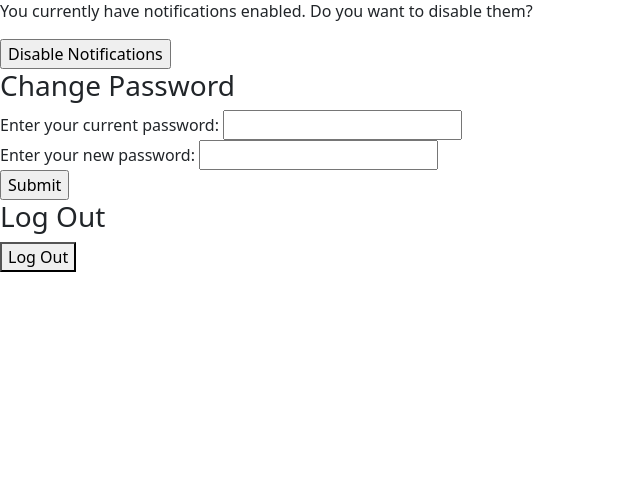
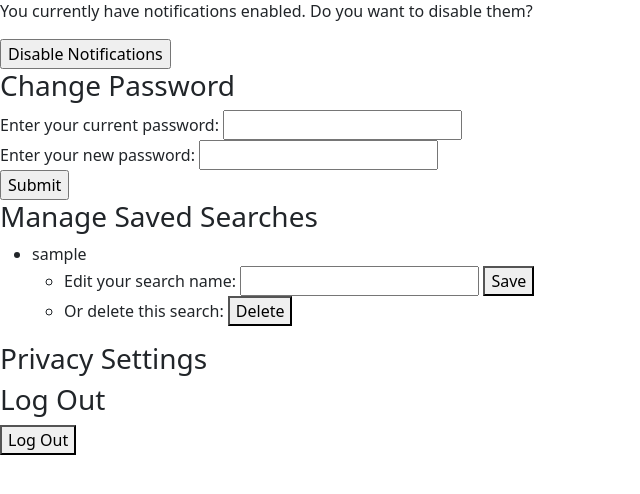
Before and after one commit to kieracox/hb_capstone_project, a Flask app: page /settings in a window 1280 px wide. Shown: the part 155-649 px from the top of the page, without its empty margins (0-640 px from the left). Run offline with Flask 2, Linux system fonts and the light colour scheme; the visitor is signed in with stand-in values (Sample User, id 1); tables that the repository leaves empty hold one stand-in row (values such as "Sample post"); data that the repository does not hold is empty; some libraries are stand-ins or nearby versions.

Commit message:
Manage saved searches

```diff
--- a/crud.py
+++ b/crud.py
@@ -2,6 +2,7 @@
 
 from model import db, JobSeeker, Recruiter, Role, RoleSkill, JobSeekerSkill, JobSeekerRoleType, JobSeekerConnectionRequest, RecruiterConnectionRequest, JobSeekerNotificaton, RecruiterNotification, JobSeekerSavedSearch, RecruiterSavedSearch, connect_to_db
 from datetime import datetime
+from sqlalchemy import asc
 
 def create_job_seeker(email, password, fname='', lname='',
                       linkedin='', github='', location='', yoe=0, desired_salary=0,
@@ -326,9 +327,9 @@ def create_saved_search(user_type, id, nickname=None, params=None):
 def get_saved_searches(user_type, user_id):
     """Get a user's saved searches."""
     if user_type == "job_seeker":
-        return JobSeekerSavedSearch.query.filter(JobSeekerSavedSearch.js_id == user_id).all()
+        return JobSeekerSavedSearch.query.filter(JobSeekerSavedSearch.js_id == user_id).order_by(asc(JobSeekerSavedSearch.id)).all()
     else:
-        return RecruiterSavedSearch.query.filter(RecruiterSavedSearch.rec_id == user_id).all()
+        return RecruiterSavedSearch.query.filter(RecruiterSavedSearch.rec_id == user_id).order_by(asc(RecruiterSavedSearch.id)).all()
 
 def get_search_by_name(user_type, user_id, nickname):
     """Get a user's saved searches by their nickname."""
@@ -337,6 +338,25 @@ def get_search_by_name(user_type, user_id, nickname):
     else:
         return RecruiterSavedSearch.query.filter(RecruiterSavedSearch.search_nickname == nickname, RecruiterSavedSearch.rec_id == user_id).first()
 
+def get_search_by_id(user_type, search_id):
+    """Get a user's saved searches by their id."""
+    if user_type == "job_seeker":
+        return JobSeekerSavedSearch.query.filter(JobSeekerSavedSearch.id == search_id).first()
+    else:
+        return RecruiterSavedSearch.query.filter(RecruiterSavedSearch.id == search_id).first()
+
+def edit_saved_search(search, new_search_name):
+    """Edit a saved search."""
+    search.search_nickname = new_search_name
+    db.session.commit()
+
+def delete_saved_search(user_type, search_id):
+    """Delete a saved search."""
+    search = get_search_by_id(user_type, search_id)
+    db.session.delete(search)
+    db.session.commit()
+
+
 
 if __name__ == '__main__':
     from server import app
--- a/model.py
+++ b/model.py
@@ -273,7 +273,7 @@ class RecruiterSavedSearch(db.Model):
     user = db.relationship("Recruiter", back_populates="saved_searches")
 
     def __repr__(self):
-        return f"Saved search id={self.id} for user {self.js_id}"
+        return f"Saved search id={self.id} for user {self.rec_id}"
 
 def connect_to_db(flask_app, db_uri="postgresql:///jobs", echo=False):
     flask_app.config["SQLALCHEMY_DATABASE_URI"] = db_uri
--- a/server.py
+++ b/server.py
@@ -144,10 +144,12 @@ def show_settings():
     user_type = session.get("user_type")
     if user_type == "job_seeker":
         user = crud.get_js_by_email(session["user_email"])
-        return render_template("settings.html", user=user)
+        saved_searches = crud.get_saved_searches(user_type, user.id)
+        return render_template("settings.html", user=user, saved_searches=saved_searches)
     else:
         user = crud.get_recruiter_by_email(session["user_email"])
-        return render_template("settings.html", user=user)
+        saved_searches = crud.get_saved_searches(user_type, user.id)
+        return render_template("settings.html", user=user, saved_searches=saved_searches)
 
 @app.route("/set_notifications", methods=["GET", "POST"])
 def update_notifications():
@@ -155,8 +157,10 @@ def update_notifications():
     user_type = session.get("user_type")
     if user_type == "job_seeker":
         user = crud.get_js_by_email(session["user_email"])
+        saved_searches = crud.get_saved_searches(user_type, user.id)
     else:
         user = crud.get_recruiter_by_email(session["user_email"])
+        saved_searches = crud.get_saved_searches(user_type, user.id)
     if request.method == 'POST':
         if request.form.get('enable_notifications'):
             user.notifications_enabled = True
@@ -166,7 +170,7 @@ def update_notifications():
             user.notifications_enabled = False
             db.session.commit()
             flash('Notifications have been disabled.')
-    return render_template('settings.html', user=user)
+    return render_template('settings.html', user=user, saved_searches=saved_searches)
 
 @app.route("/change_password", methods=["POST"])
 def change_password():
@@ -521,8 +525,6 @@ def js_search_results():
     user = crud.get_js_by_email(session["user_email"])
     user_dict = user.to_dict()
 
-    print("SEARCH PARAMS:", request.args)
-
     role_type = request.args.get("role_type")
     level = request.args.get("level")
     location = request.args.get("location")
@@ -644,27 +646,48 @@ def run_saved_search():
         """Run a saved search."""
         user_type = session.get("user_type")
         user_email = session.get("user_email")
+        saved_search_name = request.args.get("saved_searches")
+
+        if saved_search_name == "None":
+            flash("Please select a saved search.")
+            return redirect("/new_search")
 
         if user_type == "job_seeker":
             user = crud.get_js_by_email(user_email)
-            print(user.id)
-            saved_search_name = request.args.get("saved_searches")
-            print("Request Args:", request.args)
-            print("Saved Search Name:", saved_search_name)
             saved_search = crud.get_search_by_name("job_seeker", user.id, saved_search_name)
-            print("SAVED SEARCH", saved_search)
             search_params = saved_search.search_params
-            print("Search Parameters:", search_params)
             session["search_params"] = search_params
-            print("Session:", session)
             return render_template("js_saved_search_results.html", search_params=json.dumps(search_params), user=user)
         else:
             user = crud.get_recruiter_by_email(user_email)
-            saved_search_name = request.args.get("saved_searches")
             saved_search = crud.get_search_by_name("recruiter", user.id, saved_search_name)
             search_params = saved_search.search_params
             session["search_params"] = search_params
             return render_template("rec_saved_search_results.html", search_params=json.dumps(search_params), user=user)
+
+@app.route("/edit_saved_search/<int:search_id>", methods=["PUT"])
+def edit_search(search_id):
+    """Edit a saved search."""
+    new_name = request.json.get("newNickname")
+    user_type = session.get("user_type")
+    search = crud.get_search_by_id(user_type, search_id)
+
+    crud.edit_saved_search(search, new_name)
+    db.session.commit()
+    response = {"success": True}
+    return jsonify(response)
+
+@app.route("/delete_saved_search/<int:search_id>", methods=["DELETE"])
+def delete_search(search_id):
+    """Delete a saved search."""
+    print(f"deleting search with id {search_id}")
+    user_type = session.get("user_type")
+    crud.delete_saved_search(user_type, search_id)
+    db.session.commit()
+    response = {"success": True}
+    return jsonify(response)
+
+
 
 
 @app.route("/send_connect", methods=["POST"])
--- /dev/null
+++ b/static/updateSavedSearch.js
@@ -0,0 +1,50 @@
+const editButtons = document.querySelectorAll(".edit_saved_search");
+const deleteButtons = document.querySelectorAll(".delete_saved_search")
+
+
+for (const button of editButtons) {
+    button.addEventListener('click', () => {
+        const listItem = button.closest('.parent_li');
+        const searchNameInput = listItem.querySelector('.search_name_input');
+        const searchId = searchNameInput.dataset.searchId;
+        const newNickname = searchNameInput.value;
+
+    fetch(`/edit_saved_search/${searchId}`, {
+        method: 'PUT',
+        headers: {
+            'Content-Type': 'application/json'
+        },
+        body: JSON.stringify({newNickname})
+    })
+    .then((response) => {console.log(response); return response.json()})
+    .then((data) => {
+        console.log('RESPONSE DATA', data)
+        if (data.success) {
+            const successMessage = document.getElementById(`successMessage_${searchId}`);
+            successMessage.innerHTML = "Search name updated successfully!";
+            const searchNameDisplay = listItem.querySelector('.search_name_display');
+            searchNameDisplay.innerHTML = newNickname
+        }
+    })
+    } )
+}
+
+for (const button of deleteButtons) {
+    button.addEventListener('click', () => {
+        const searchId = button.dataset.searchId;
+        fetch(`/delete_saved_search/${searchId}`, {
+            method: 'DELETE'
+        })
+        .then((response) => response.json())
+        .then((data) => {
+            if (data.success) {
+                const successMessage = document.getElementById(`successMessage_${searchId}`);
+                successMessage.innerHTML = "Search deleted!";
+                const parentListItem = document.getElementById(`list_item_${searchId}`)
+                parentListItem.style.display = 'none';
+
+            }
+        })
+
+    })
+}
--- a/templates/rec_saved_search_results.html
+++ b/templates/rec_saved_search_results.html
@@ -18,3 +18,5 @@
 <div id="rec_saved_search_results">
 
 </div>
+<script src="/static/RecSavedSearchResults.jsx" type="text/jsx"></script>
+{%endblock%}
--- a/templates/settings.html
+++ b/templates/settings.html
@@ -17,6 +17,7 @@
     <input type="submit" name="enable_notifications" value="Enable Notifications">
 </form>
 {% endif %}
+
 <h3>Change Password</h3>
 <form id="change_password" method="POST" action="/change_password">
     Enter your current password: <input type="password" name="current_password">
@@ -26,8 +27,34 @@
     <input type="submit">
 </form>
 
+<h3>Manage Saved Searches</h3>
+{% if saved_searches %}
+<ul>
+{% for search in saved_searches %}
+<li class="parent_li" id="list_item_{{search.id}}"><span class="search_name_display">{{search.search_nickname}}</span>
+    <input type="hidden" id="hidden_search_name_{{search.id}}" value="{{search.search_nickname}}">
+    <ul>
+        <li class="child_li">Edit your search name: <input type="text" class="search_name_input" data-search-id="{{ search.id }}" name="new_nickname">
+
+    <button class="edit_saved_search">Save</button>
+    <div id="successMessage_{{search.id}}" class="successMessage"></div></li>
+
+       <li class="child_li"> Or delete this search:
+        <button data-search-id="{{ search.id }}" class="delete_saved_search">Delete</button>
+        <div id="deleteSuccessMessage_{{search.id}}" class="deleteSuccessMessage"></div></li>
+</ul>
+</li>
+{% endfor %}
+</ul>
+{% else %}
+<p>You don't have any saved searches yet!</p>
+{%endif%}
+
+<h3>Privacy Settings</h3>
+
 <h3>Log Out</h3>
 <form action="/logout" method="POST">
     <button id="logout">Log Out</button>
 </form>
+<script src="/static/updateSavedSearch.js"></script>
 {% endblock %}
```
Also changed, not shown: static/RecSavedSearchResults.jsx (+7 -6 lines).
